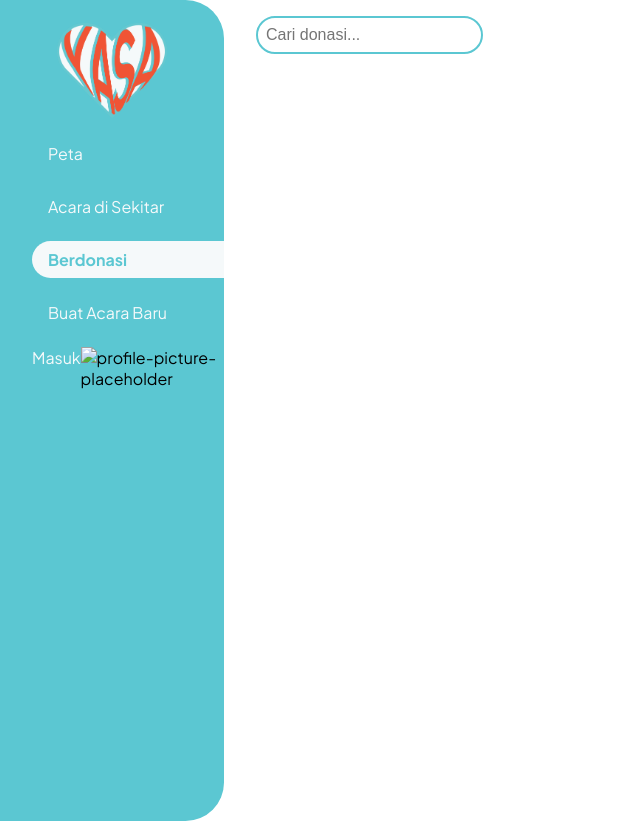
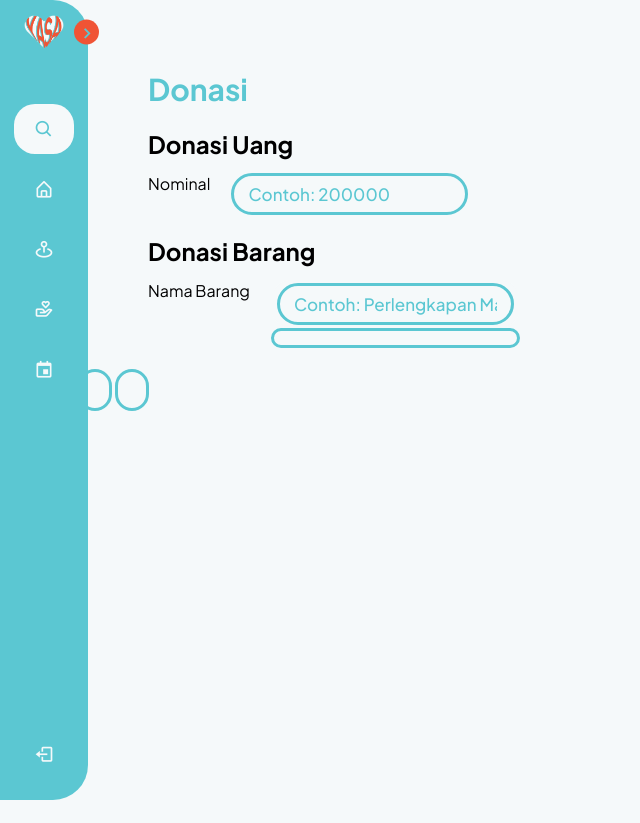
Before and after one commit to Lidnch/yasa, a plain HTML site: page donasi.html in a window 1280 px wide. Shown: the top 823 px of the page, without its empty margins (0-640 px from the left). After the commit the page ends 800 px from the top, so only its background shows below. Drawn offline with nearby package versions, Linux system fonts and the light colour scheme.

Commit message:
Rework sidebar to donasi.html linked with test.css

```diff
--- a/donasi.html
+++ b/donasi.html
@@ -3,65 +3,111 @@
 <head>
   <meta charset="UTF-8" />
   <meta name="viewport" content="width=device-width, initial-scale=1.0" />
-  <title>Hello World</title>
-  <link href='/style.css' rel='stylesheet'>
-  <link rel="preconnect" href="https://fonts.googleapis.com">
-  <link rel="preconnect" href="https://fonts.gstatic.com" crossorigin>
-  <link href="https://fonts.googleapis.com/css2?family=Plus+Jakarta+Sans:ital,wght@0,200..800;1,200..800&display=swap" rel="stylesheet">
+  <title>Donasi</title>
+  <link href='/test.css' rel='stylesheet'>
+  <link href='https://unpkg.com/boxicons@2.1.1/css/boxicons.min.css' rel='stylesheet'>
 </head>
 <body>
-  <nav>
-    <div class="navbar-logo"><img src="assets/yasa-logo-white.png" alt="YASA logo white"></div>
-    <ul class="nav-list">
-      <li>
-        <a href="index.html">Peta</a>
+    <nav class="sidebar close">
+        <header>
+            <div class="image-text">
+                <span class="image">
+                    <img src="assets/yasa-logo-white.png" alt="">
+                </span>
+                <div class="text logo-text">
+                    <span class="name">YASA</span>
+                    <span class="profession">Bantu Sekitar</span>
+                </div>
+            </div>
+            <i class='bx bx-chevron-right toggle'></i>
+        </header>
+        <div class="menu-bar">
+            <div class="menu">
+                <li class="search-box">
+                    <i class='bx bx-search icon'></i>
+                    <input type="text" placeholder="Cari acara...">
                 </li>
-      <li>
-        <a href="acarasekitar.html">Acara di Sekitar</a>
+                <ul class="menu-links">
+                    <li class="nav-link">
+                        <a href="index.html">
+                            <i class='bx bx-home-alt icon' ></i>
+                            <span class="text nav-text">Beranda</span>
+                        </a>
                     </li>
-      <li class="active">
-        <a href="donasi.html" aria-current="page">Berdonasi</a>
+                    <li class="nav-link">
+                        <a href="acarasekitar.html">
+                            <i class='bx bx-map-pin icon' ></i>
+                            <span class="text nav-text">Acara Sekitar</span>
+                        </a>
                     </li>
-      <li>
-        <a href="buatacara.html">Buat Acara Baru</a>
+                    <li class="nav-link">
+                        <a href="donasi.html">
+                            <i class='bx bx-donate-heart icon' ></i>
+                            <span class="text nav-text">Donasi</span>
+                        </a>
+                    </li>
+                    <li class="nav-link">
+                        <a href="buatacara.html">
+                            <i class='bx bx-calendar-event icon' ></i>
+                            <span class="text nav-text">Buat Acara Baru</span>
+                        </a>
                     </li>
                 </ul>
-    <div class="account">
-      <div class="login-account">
-        <a href="akun.html">Masuk</a>
             </div>
-      <img src="#" alt="profile-picture-placeholder">
+            <div class="bottom-content">
+                <li class="">
+                    <a href="akun.html">
+                        <i class='bx bx-log-out icon' ></i>
+                        <span class="text nav-text">Logout</span>
+                    </a>
+                </li>
+            </div>
         </div>
     </nav>
-  <header>
-    <div class="search-bar">
-      <input type="text" placeholder="Cari donasi..." />
+    <section class="home">
+        <h1 class="title">Donasi</h1>
+        <br>
+        <h2 class="subtitle">Donasi Uang</h2>
+        <div class="input-form-row">
+            <span class="input-name">Nominal</span>
+            <div class="input-contain">
+                <input type="number" name="" id="" placeholder="Contoh: 200000">
             </div>
-  </header>
-  <main>
-    <section class="donasi-content">
-      <div class="donasi-form">
-        <h1>Donasi</h1>
-        <br>
-        <h2>Donasi Uang</h2>
-        <br>
-        <div class="input-field">
-
         </div>
         <br>
-        <h2>Donasi Barang</h2>
+        <h2 class="subtitle">Donasi Barang</h2>
+        <div class="input-form-row">
+            <span class="input-name">Nama Barang</span>
+            <ul class="input-contain">
+                <li class="input-barang">
                     <div class="input-field">
+                        <input type="text" placeholder="Contoh: Perlengkapan Mandi">
+                    </div>
+                    <input type="image" src="" alt="" placeholder="unggah bukti">
+                </li>
 
+            </ul>
         </div>
-        </h1>
+        <br>
+        <div class="btn-container-row">
+            <input type="button" value="">
+            <input type="button" value="">
         </div>
-      <div class="donasi-lingkungan">
 
-      </div>
     </section>
-  </main>
-  <!-- <footer>
-
-  </footer> -->
+    <script>
+        const body = document.querySelector('body'),
+        sidebar = body.querySelector('nav'),
+        toggle = body.querySelector(".toggle"),
+        searchBtn = body.querySelector(".search-box"),
+        modeSwitch = body.querySelector(".toggle-switch"),
+        modeText = body.querySelector(".mode-text");
+        toggle.addEventListener("click" , () =>{
+            sidebar.classList.toggle("close");
+        })
+        searchBtn.addEventListener("click" , () =>{
+            sidebar.classList.remove("close");
+        });
+    </script>
 </body>
 </html>
--- a/test.css
+++ b/test.css
@@ -32,14 +32,14 @@ body{
     color: var(--secondary);
 }
 
-body.dark{
+/* body.dark{
     --body-color: #18191a;
     --sidebar-color: #242526;
     --primary-color: #3a3b3c;
     --primary-color-light: #3a3b3c;
     --toggle-color: #fff;
     --text-color: #ccc;
-}
+} */
 
 /* ===== Sidebar ===== */
  .sidebar{
@@ -52,6 +52,7 @@ body.dark{
     background: var(--primary);
     transition: var(--tran-05);
     z-index: 100;
+    border-radius: 0 35px 35px 0;
 }
 .sidebar.close{
     width: 88px;
@@ -84,7 +85,7 @@ body.dark{
 
 .sidebar .text,
 .sidebar .icon{
-    color: var(--text-color);
+    color: var(--secondary);
     transition: var(--tran-03);
 }
 
@@ -152,9 +153,9 @@ header .image-text .profession{
     transition: var(--tran-05);
 }
 
-body.dark .sidebar header .toggle{
+/* body.dark .sidebar header .toggle{
     color: var(--text-color);
-}
+} */
 
 .sidebar.close .toggle{
     transform: translateY(-50%) rotate(0deg);
@@ -165,7 +166,7 @@ body.dark .sidebar header .toggle{
 }
 
 .sidebar li.search-box{
-    border-radius: 6px;
+    border-radius: 21px;
     background-color: var(--secondary);
     cursor: pointer;
     transition: var(--tran-05);
@@ -178,11 +179,20 @@ body.dark .sidebar header .toggle{
     border: none;
     background-color: var(--secondary);
     color: var(--text-color);
-    border-radius: 6px;
+    border-radius: 21px;
     font-size: 17px;
     font-weight: 500;
     transition: var(--tran-05);
 }
+
+::placeholder {
+    color: var(--primary);
+}
+
+.sidebar li.search-box .icon {
+    color: var(--primary);
+}
+
 .sidebar li a{
     list-style: none;
     height: 100%;
@@ -191,9 +201,10 @@ body.dark .sidebar header .toggle{
     align-items: center;
     height: 100%;
     width: 100%;
-    border-radius: 6px;
+    border-radius: 21px;
     text-decoration: none;
     transition: var(--tran-03);
+    color: var(--secondary);
 }
 
 .sidebar li a:hover{
@@ -203,10 +214,10 @@ body.dark .sidebar header .toggle{
 .sidebar li a:hover .text{
     color: var(--secondary);
 }
-body.dark .sidebar li a:hover .icon,
+/* body.dark .sidebar li a:hover .icon,
 body.dark .sidebar li a:hover .text{
     color: var(--text-color);
-}
+} */
 
 .sidebar .menu-bar{
     height: calc(100% - 55px);
@@ -218,8 +229,8 @@ body.dark .sidebar li a:hover .text{
 .menu-bar::-webkit-scrollbar{
     display: none;
 }
-.sidebar .menu-bar .mode{
-    border-radius: 6px;
+/* .sidebar .menu-bar .mode{
+    border-radius: 21px;
     background-color: var(--secondary);
     position: relative;
     transition: var(--tran-05);
@@ -274,11 +285,11 @@ body.dark .mode .sun-moon i.moon{
     transform: translateY(-50%);
     background-color: var(--primary);
     transition: var(--tran-04);
-}
+} */
 
-body.dark .switch::before{
+/* body.dark .switch::before{
     left: 20px;
-}
+} */
 
 .home{
     position: absolute;
@@ -287,14 +298,19 @@ body.dark .switch::before{
     left: 250px;
     height: 100vh;
     width: calc(100% - 250px);
-    background-color: var(--body-color);
+    background-color: var(--secondary);
     transition: var(--tran-05);
 }
-.home .text{
+.home .title{
     font-size: 30px;
-    font-weight: 500;
-    color: var(--text-color);
-    padding: 12px 60px;
+    font-weight: bold;
+    color: var(--primary);
+    padding: 70px 0 0 70px;
+}
+
+.home .subtitle {
+    font-size: ;
+    padding: 0 0 14px 70px;
 }
 
 .sidebar.close ~ .home{
@@ -302,6 +318,42 @@ body.dark .switch::before{
     height: 100vh;
     width: calc(100% - 78px);
 }
-body.dark .home .text{
+/* body.dark .home .text{
     color: var(--text-color);
+} */
+
+.home .input-form-row {
+    margin-left: 70px;
+    display: flex;
+    flex-direction: row;
 }
+
+.home .input-form-row .input-contain {
+    display: flex;
+    flex-direction: column;
+    margin-left: 21px;
+}
+
+.home .input-form-row .input-contain .input-barang {
+    display: flex;
+    flex-direction: column;
+}
+
+.home .input-form-row .input-contain .input-barang .input-field {
+    border-radius: 21px;
+    background-color: var(--secondary);
+    cursor: pointer;
+    padding: 3px 6px;
+}
+
+.home input {
+    max-height: 150%;
+    max-width: 250%;
+    padding: 7px 14px;
+    border: var(--primary) solid;
+    background-color: var(--secondary);
+    color: var(--text-color);
+    border-radius: 21px;
+    font-size: 17px;
+    font-weight: 500;
+}
```
Lines whose indentation alone changed are shown as unchanged.
